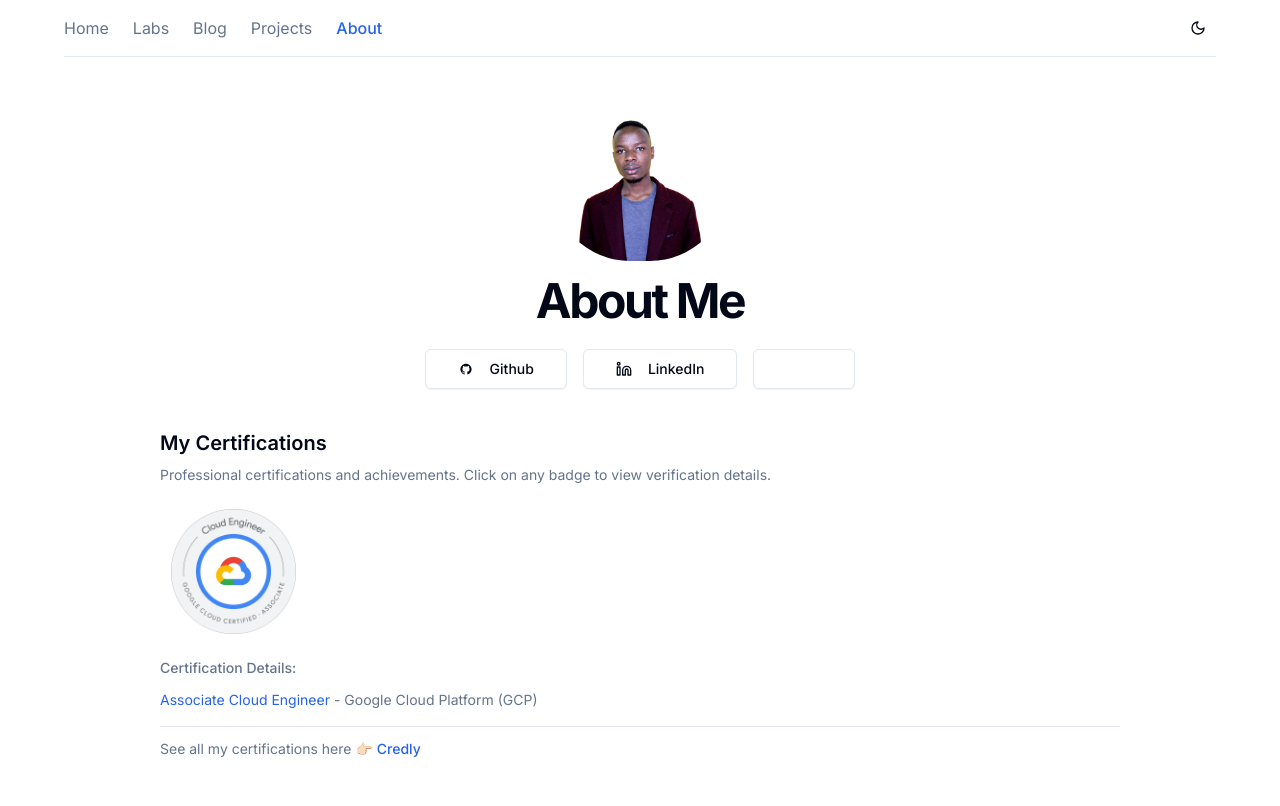
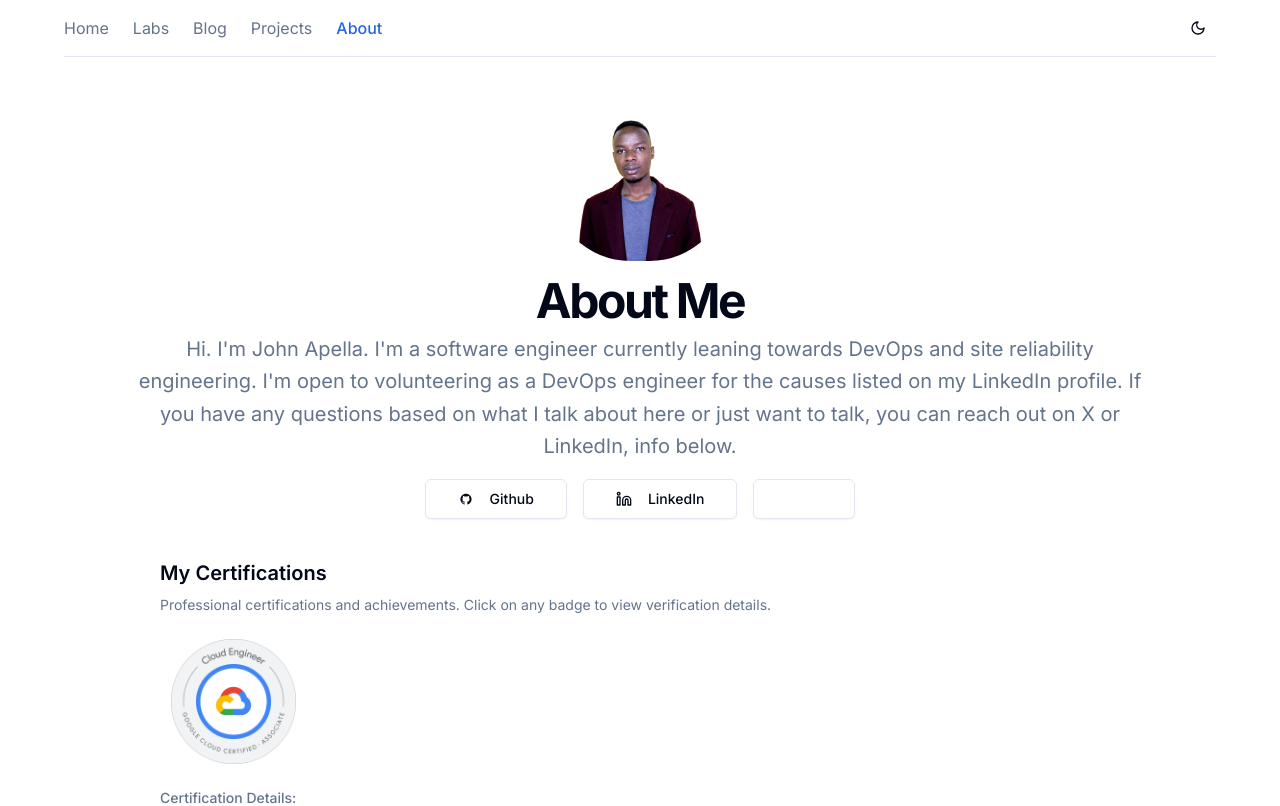
Before and after one commit to apella1/next-portfolio, a Next.js app: page /about in a window 1280 px wide. Shown: the top 806 px of the page. Built offline with nearby package versions, Linux system fonts and the light colour scheme; some icons are missing.

Commit message:
feat: update causes I'm volunteering for

```diff
--- a/app/about/page.tsx
+++ b/app/about/page.tsx
@@ -41,7 +41,14 @@ const AboutPage = () => {
           <h2 className="text-3xl font-bold tracking-tighter sm:text-5xl">
             About Me
           </h2>
-          <p className="text-muted-foreground md:text-xl/relaxed lg:text-base/relaxed xl:text-xl/relaxed max-w-3xl"></p>
+          <p className="text-muted-foreground md:text-xl/relaxed lg:text-base/relaxed xl:text-xl/relaxed max-w-5xl">
+            Hi. I'm John Apella. I'm a software engineer currently leaning
+            towards DevOps and site reliability engineering. I'm open to
+            volunteering as a DevOps engineer for the causes listed on my
+            LinkedIn profile. If you have any questions based on what I talk
+            about here or just want to talk, you can reach out on X or LinkedIn,
+            info below.
+          </p>
         </div>
 
         <div className="flex flex-col space-y-1.5 md:space-y-0 md:flex-row md:items-center md:gap-4 md:px-4 mt-8">
```
